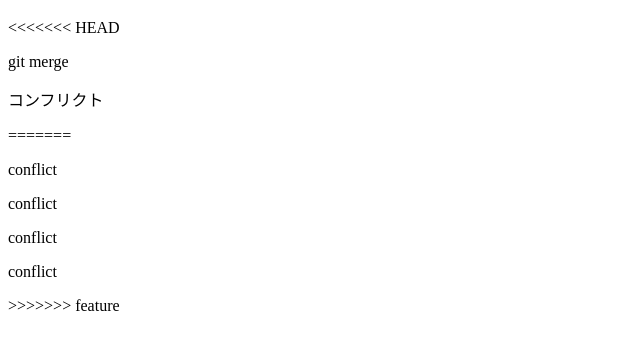
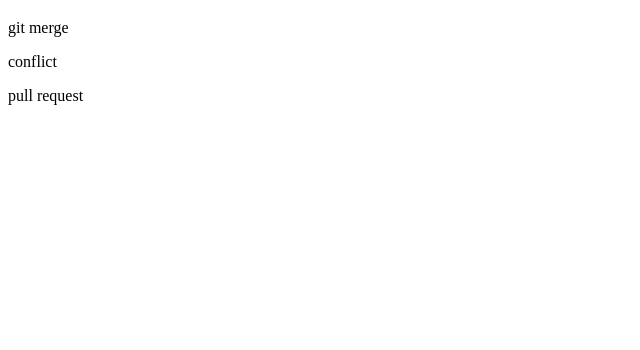
Before and after one commit to hinakazu/git_tutorial, a plain HTML site: page index.html in a window 1280 px wide. Shown: the part 70-420 px from the top of the page, without its empty margins (0-640 px from the left). Drawn offline with Linux system fonts and the light colour scheme.

Commit message:
pull requestを追記

```diff
--- a/index.html
+++ b/index.html
@@ -8,14 +8,8 @@
   </head>
   <body>
     <h1>gitチュートリアル</h1>
-<<<<<<< HEAD
     <p>git merge</p>
-    <p>コンフリクト</p>
-=======
     <p>conflict</p>
-    <p>conflict</p>
-    <p>conflict</p>
-    <p>conflict</p>
->>>>>>> feature
+    <p>pull request</p>
   </body>
 </html>
```
